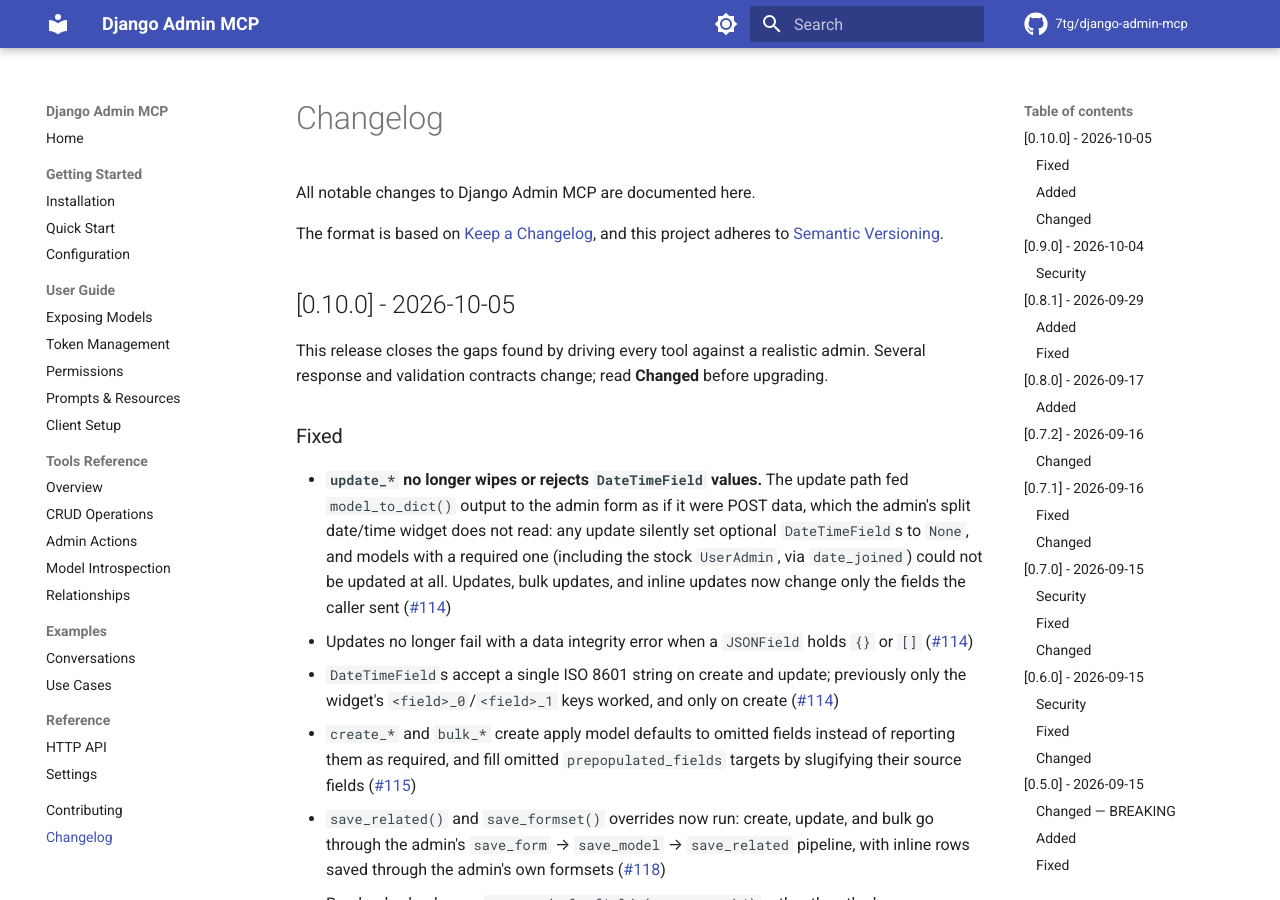
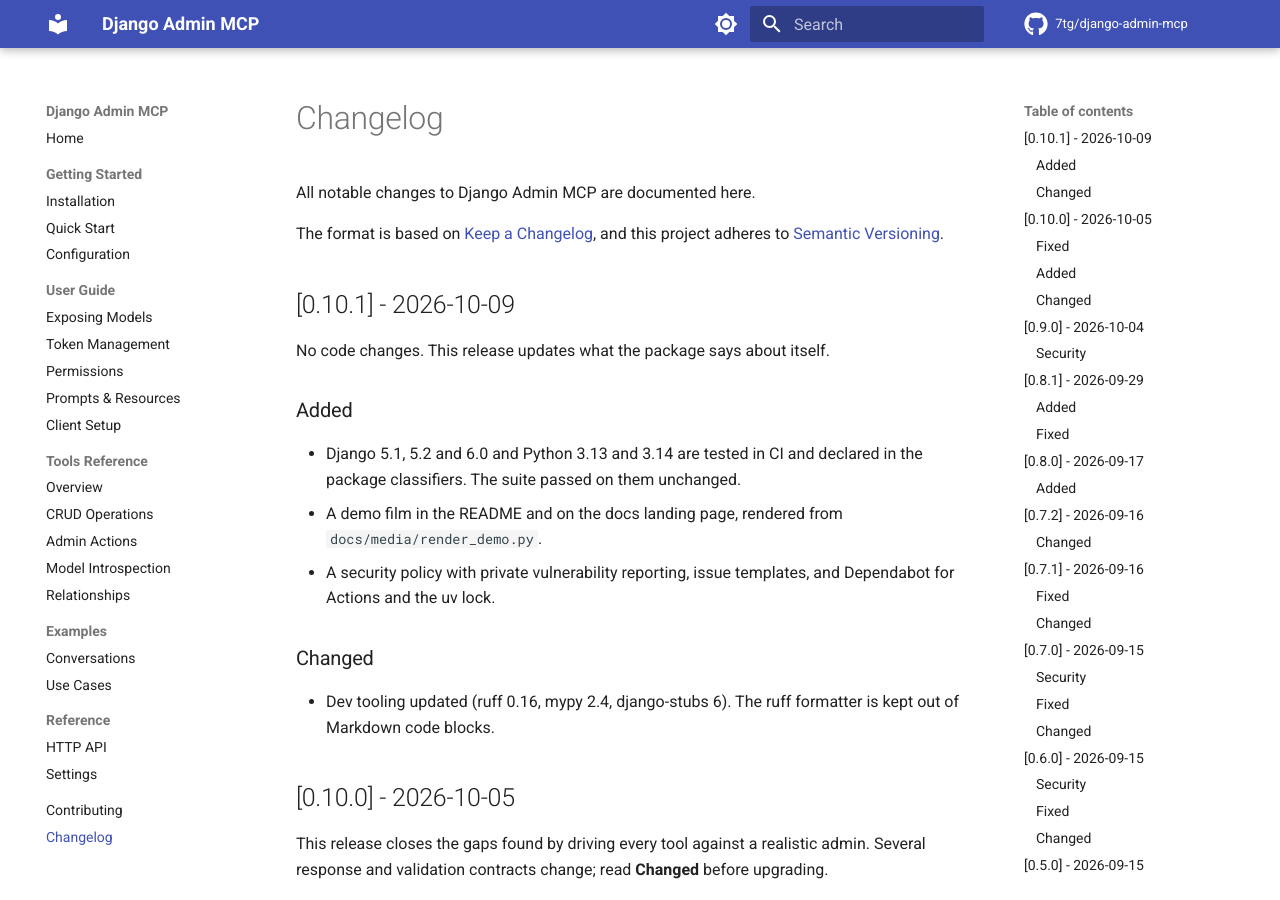
Before and after one commit to 7tg/django-admin-mcp, an MkDocs documentation site: the page built from docs/changelog.md, in a window 1280 px wide and 900 px high. Built offline with MkDocs 1.6.1 and Material for MkDocs 9.7.7, drawn with Linux system fonts in a browser that asks for light colours; comment, search, counter and statistics services are not loaded.

Commit message:
release: 0.10.1
Declares Django 5.1 to 6.0 and Python 3.13 and 3.14 support, adds the
demo film, security policy and repository templates. No code changes.
README media links are absolute so the PyPI page renders them.

```diff
--- a/django_admin_mcp/__init__.py
+++ b/django_admin_mcp/__init__.py
@@ -4,7 +4,7 @@
 
 from django_admin_mcp.mixin import MCPAdminMixin
 
-__version__ = "0.10.0"
+__version__ = "0.10.1"
 __author__ = "Barbaros Goren"
 __email__ = "gorenbarbaros@gmail.com"
 __all__ = [
--- a/docs/changelog.md
+++ b/docs/changelog.md
@@ -4,6 +4,18 @@
 
 The format is based on [Keep a Changelog](https://keepachangelog.com/en/1.0.0/),
 and this project adheres to [Semantic Versioning](https://semver.org/spec/v2.0.0.html).
+
+## [0.10.1] - 2026-10-09
+
+No code changes. This release updates what the package says about itself.
+
+### Added
+- Django 5.1, 5.2 and 6.0 and Python 3.13 and 3.14 are tested in CI and declared in the package classifiers. The suite passed on them unchanged.
+- A demo film in the README and on the docs landing page, rendered from `docs/media/render_demo.py`.
+- A security policy with private vulnerability reporting, issue templates, and Dependabot for Actions and the uv lock.
+
+### Changed
+- Dev tooling updated (ruff 0.16, mypy 2.4, django-stubs 6). The ruff formatter is kept out of Markdown code blocks.
 
 ## [0.10.0] - 2026-10-05
 
--- a/pyproject.toml
+++ b/pyproject.toml
@@ -4,7 +4,7 @@
 
 [project]
 name = "django-admin-mcp"
-version = "0.10.0"
+version = "0.10.1"
 description = "Django admin MCP integration - expose Django admin models to MCP clients"
 readme = "README.md"
 requires-python = ">=3.10"
```
Also changed, not shown: README.md (+2 -2 lines), 1 other file.
